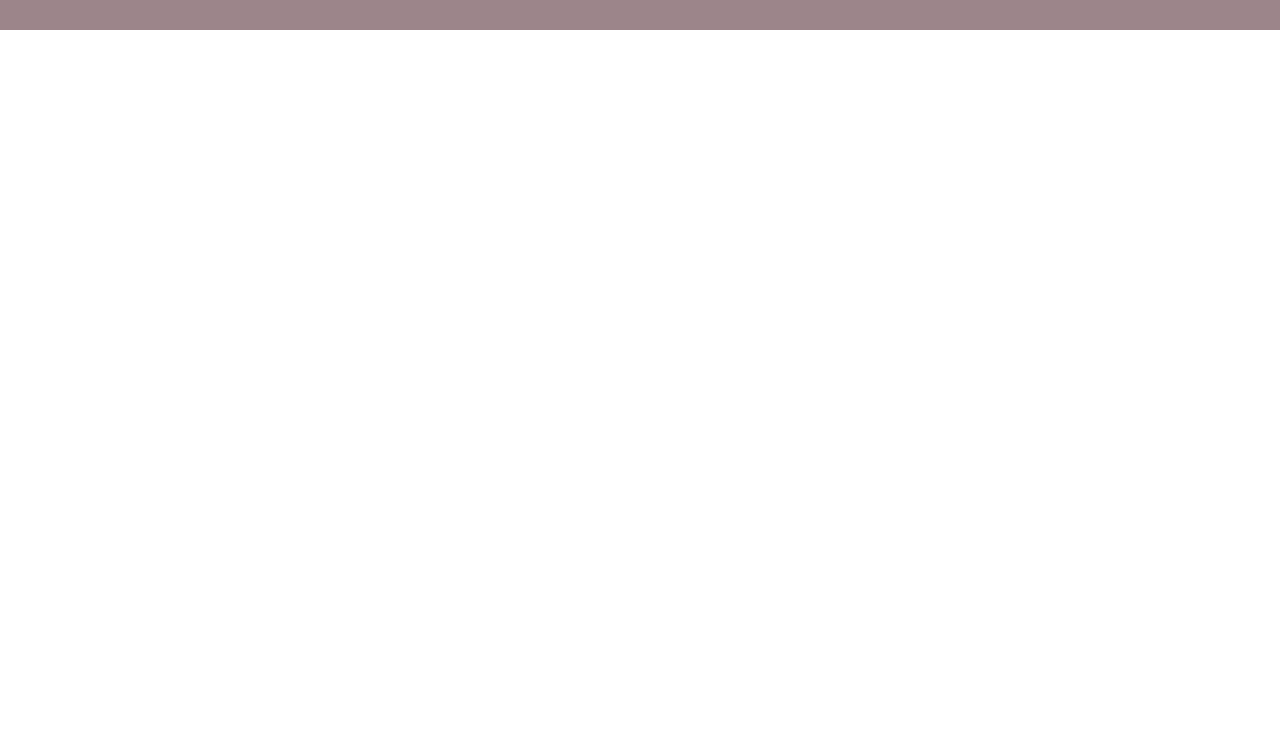
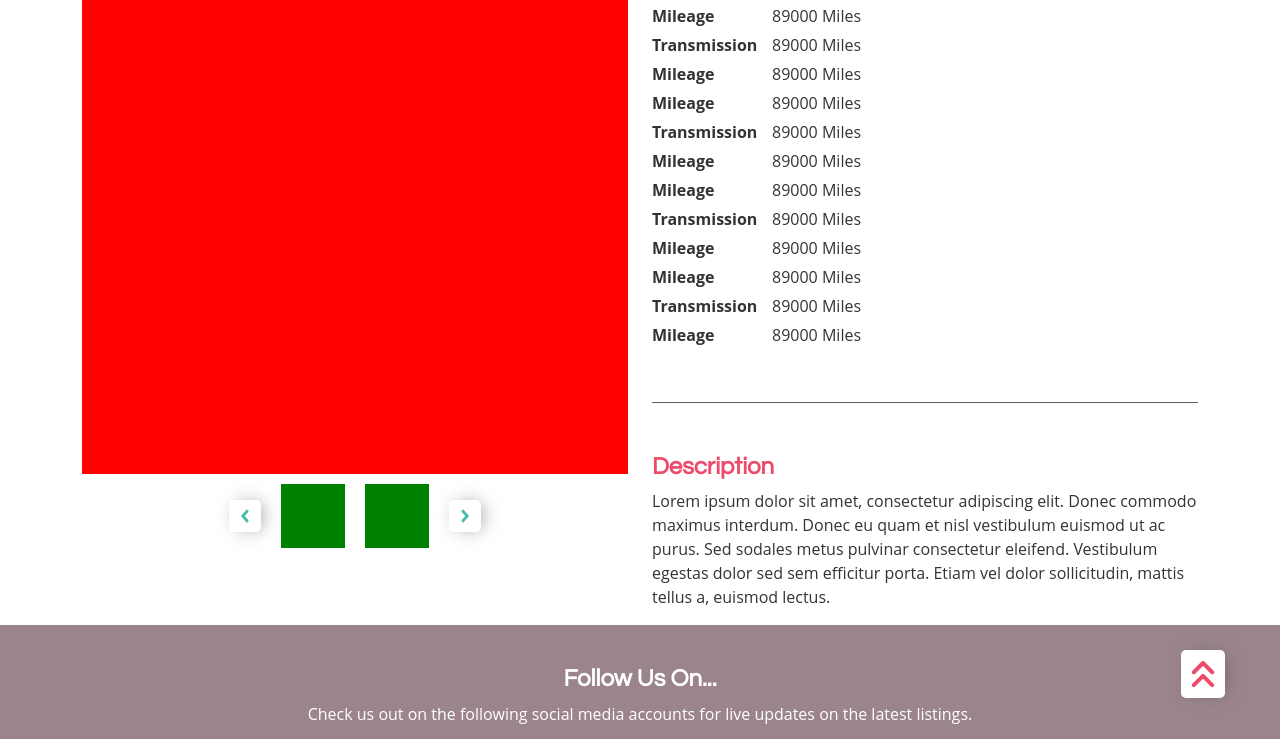
Before and after one commit to cdawgy/com458-coursework-2, a plain HTML site: page src/html/itemListing.html in a window 1280 px wide. Shown: the part 228-967 px from the top of the page. Before the commit the page ends 800 px from the top, so only its background shows below. Drawn offline with Linux system fonts and the light colour scheme.

Commit message:
Created static html for item listing page (#4)
Co-authored-by: Cdawgy <cdawgy@Cdawgys-MacBook-Pro.local>

```diff
--- a/src/css/global.css
+++ b/src/css/global.css
@@ -154,3 +154,14 @@ footer > ul > li > a {
     display: none;
   }
 }
+
+/* *************** */
+/* GENERAL STYLING */
+/* *************** */
+
+.spacer {
+  height: 1px;
+  width: 100%;
+  margin: 50px auto;
+  background-color: #5f6062;
+}
--- a/src/css/itemListing.css
+++ b/src/css/itemListing.css
@@ -0,0 +1,70 @@
+.listing-title-wrapper {
+  display: flex;
+  justify-content: space-between;
+}
+
+.listing-info {
+  display: flex;
+}
+
+.listing-info > p {
+  margin: 0 0 5px 0;
+}
+
+.listing-info > p:first-child {
+  font-weight: bold;
+  min-width: 120px;
+}
+
+#main-image {
+  width: 100%;
+  height: 584px;
+  background-color: red;
+}
+
+.mini-img-wrapper {
+  display: flex;
+  justify-content: center;
+  margin-top: 10px;
+}
+
+.mini-img-wrapper > div {
+  margin: auto 10px;
+}
+
+.carousel-image {
+  width: 64px;
+  height: 64px;
+  background-color: green;
+  transition: 0.4s;
+  cursor: pointer;
+}
+
+.carousel-image:hover {
+  box-shadow: #5f6062 4px 0px 20px -6px;
+}
+
+.carousel-button {
+  box-shadow: #5f6062 4px 0px 20px -6px;
+  width: 32px;
+  height: 32px;
+  border-radius: 5px;
+  display: flex;
+  transition: 0.4s;
+}
+
+.carousel-button:hover {
+  cursor: pointer;
+}
+
+.carousel-button > img {
+  margin: auto;
+}
+
+.carousel-button-left:hover {
+  padding-right: 5px;
+}
+
+.carousel-button-right:hover {
+  padding-left: 5px;
+}
--- a/src/html/itemListing.html
+++ b/src/html/itemListing.html
@@ -11,7 +11,7 @@
 
   <!-- Custom CSS gets listed after here -->
   <link rel="stylesheet" href="../css/global.css" />
-  <link rel="stylesheet" href="../css/index.css" />
+  <link rel="stylesheet" href="../css/itemListing.css" />
   <body>
     <!-- NAVBAR START -->
     <nav class="navbar navbar-expand-lg fixed-top navbar-dark">
@@ -61,6 +61,99 @@
     </nav>
     <!-- NAVBAR END -->
 
+    <div class="container pt-5">
+      <div class="row">
+        <div class="col-lg-6">
+          <div id="main-image"></div>
+
+          <div class="mini-img-wrapper">
+            <div class="carousel-button carousel-button-left">
+              <img
+                src="../../assets/itemListing/green-chevron-left.svg"
+                alt="left pointing arrow"
+              />
+            </div>
+
+            <div class="carousel-image"></div>
+
+            <div class="carousel-image"></div>
+
+            <div class="carousel-button carousel-button-right">
+              <img
+                src="../../assets/itemListing/green-chevron-right.svg"
+                alt="right pointing arrow"
+              />
+            </div>
+          </div>
+        </div>
+
+        <div class="col-lg-6">
+          <div class="listing-title-wrapper">
+            <h1>Mazda</h1>
+            <h1><span class="font-red">Price:</span> £5,999</h1>
+          </div>
+          <h2>MX-5 MK1</h2>
+          <h2 class="mb-3">1999</h2>
+          <div class="listing-info">
+            <p>Mileage</p>
+            <p>89000 Miles</p>
+          </div>
+          <div class="listing-info">
+            <p>Transmission</p>
+            <p>89000 Miles</p>
+          </div>
+          <div class="listing-info">
+            <p>Mileage</p>
+            <p>89000 Miles</p>
+          </div>
+          <div class="listing-info">
+            <p>Mileage</p>
+            <p>89000 Miles</p>
+          </div>
+          <div class="listing-info">
+            <p>Transmission</p>
+            <p>89000 Miles</p>
+          </div>
+          <div class="listing-info">
+            <p>Mileage</p>
+            <p>89000 Miles</p>
+          </div>
+          <div class="listing-info">
+            <p>Mileage</p>
+            <p>89000 Miles</p>
+          </div>
+          <div class="listing-info">
+            <p>Transmission</p>
+            <p>89000 Miles</p>
+          </div>
+          <div class="listing-info">
+            <p>Mileage</p>
+            <p>89000 Miles</p>
+          </div>
+          <div class="listing-info">
+            <p>Mileage</p>
+            <p>89000 Miles</p>
+          </div>
+          <div class="listing-info">
+            <p>Transmission</p>
+            <p>89000 Miles</p>
+          </div>
+          <div class="listing-info">
+            <p>Mileage</p>
+            <p>89000 Miles</p>
+          </div>
+          <div class="spacer"></div>
+          <h1 class="font-red">Description</h1>
+          <p>
+            Lorem ipsum dolor sit amet, consectetur adipiscing elit. Donec
+            commodo maximus interdum. Donec eu quam et nisl vestibulum euismod
+            ut ac purus. Sed sodales metus pulvinar consectetur eleifend.
+            Vestibulum egestas dolor sed sem efficitur porta. Etiam vel dolor
+            sollicitudin, mattis tellus a, euismod lectus.
+          </p>
+        </div>
+      </div>
+    </div>
 
     <footer>
       <h1 class="font-white">Follow Us On...</h1>
@@ -98,7 +191,10 @@
         </li>
       </ul>
       <div id="footer-button">
-        <img src="../../assets/footerBar/chevrons-up.svg" alt="Upwards arrows. Click these to return to top of the page.">
+        <img
+          src="../../assets/footerBar/chevrons-up.svg"
+          alt="Upwards arrows. Click these to return to top of the page."
+        />
       </div>
     </footer>
     <!-- Required script tags in this order to allow Bootstrap to work -->
@@ -106,6 +202,6 @@
     <script src="../js/popper.min.js"></script>
     <script src="../js/bootstrap/bootstrap.min.js"></script>
     <script src="../js/global.js"></script>
-    <script src="../js/index.js"></script>
+    <script type="module" src="../js/itemListing.js"></script>
   </body>
 </html>
```
Also changed, not shown: assets/itemListing/green-chevron-left.svg (added), assets/itemListing/green-chevron-right.svg (added).
